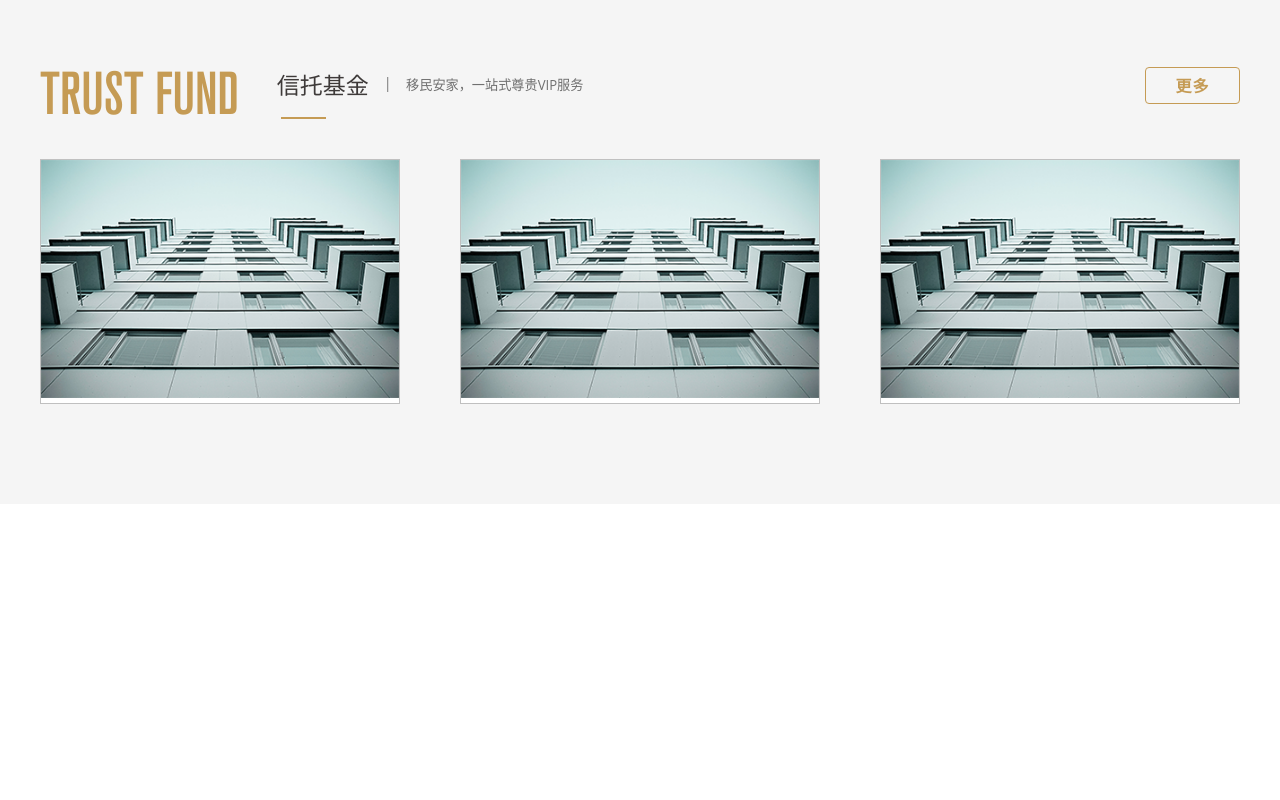
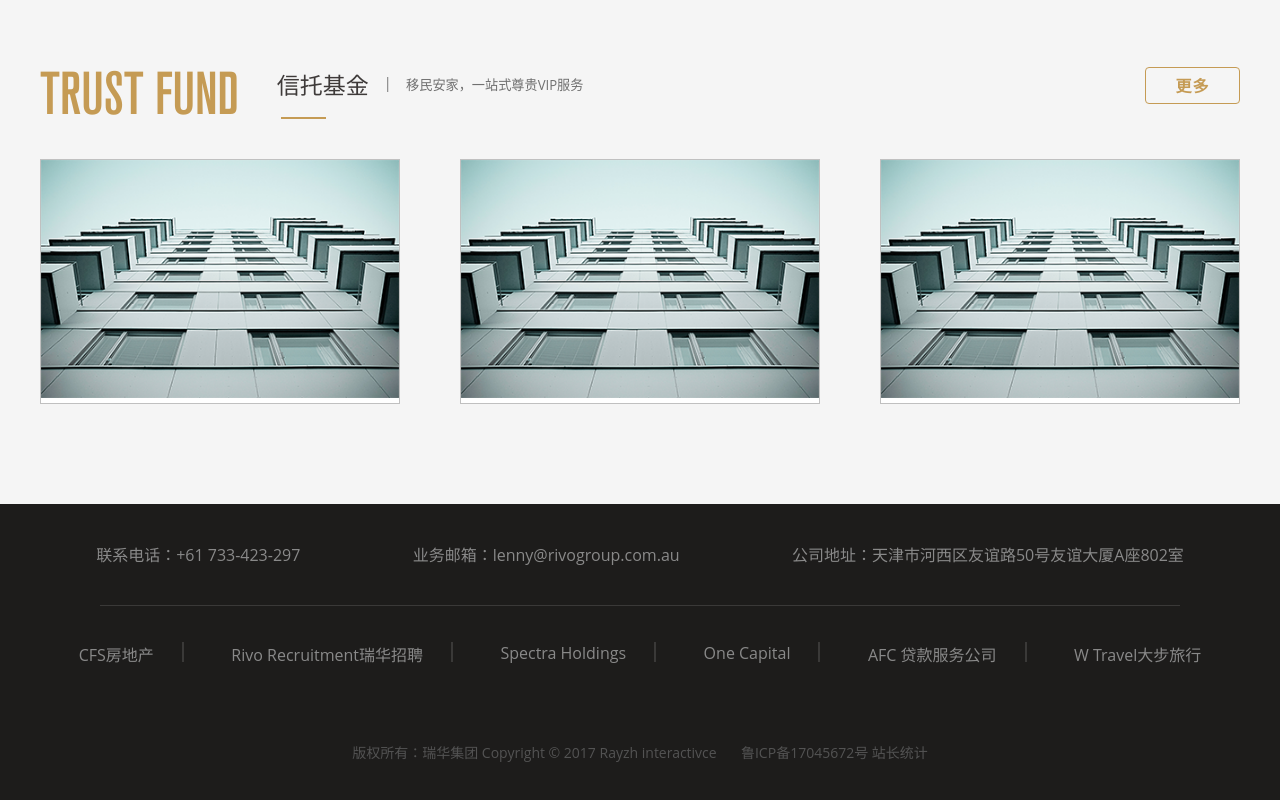
Before and after one commit to sushoucanyuan/ruihua-website, a Vue app: page /#/home in a window 1280 px wide. Shown: the part 2932-3732 px from the top of the page. Before the commit the page ends 3436 px from the top, so only its background shows below. Built offline with nearby package versions, Linux system fonts and the light colour scheme.

Commit message:
完成footer

```diff
--- /dev/null
+++ b/src/views/index-footer.vue
@@ -0,0 +1,113 @@
+<template>
+  <footer>
+    <div class="container">
+      <div class="contacts">
+        <span v-for="item in contacts" :key="item">{{item}}</span>
+      </div>
+      <div class="comnpanion">
+        <nav class="links">
+          <router-link class="link" :to="{}">CFS房地产</router-link>
+          <router-link class="link" :to="{}">Rivo Recruitment瑞华招聘</router-link>
+          <router-link class="link" :to="{}">Spectra Holdings</router-link>
+          <router-link class="link" :to="{}">One Capital</router-link>
+          <router-link class="link" :to="{}">AFC 贷款服务公司</router-link>
+          <router-link class="link" :to="{}">W Travel大步旅行</router-link>
+        </nav>
+      </div>
+      <div class="copyright">
+        <span>版权所有：瑞华集团 Copyright © 2017 Rayzh interactivce</span>
+        <span>鲁ICP备17045672号 站长统计</span>
+      </div>
+    </div>
+  </footer>
+</template>
+
+<script type="text/ecmascript-6">
+  export default {
+    data() {
+      return {
+        contacts: [
+          "联系电话：+61 733-423-297",
+          "业务邮箱：lenny@rivogroup.com.au",
+          "公司地址：天津市河西区友谊路50号友谊大厦A座802室"
+        ]
+      }
+
+    },
+    components: {
+
+    }
+  }
+
+</script>
+
+<style scoped lang="postcss">
+  @import "../assets/css/var.css";
+
+  footer {
+    background-color: var(--color-background);
+    & > .container {
+      display: flex;
+      align-items: center;
+      box-sizing: border-box;
+      height: 300px;
+      width: 100%;
+      max-width: 1500px;
+      padding: 0 var(--index-padding) 4px;
+      flex-wrap: wrap;
+      margin: 0 auto;
+      & > .contacts {
+        position: relative;
+        width: 100%;
+        margin: 0 auto;
+        color: #898989;
+        font-size: 16px;
+        display: flex;
+        justify-content: space-around;
+        &::after {
+          content: " ";
+          position: absolute;
+          width: 90%;
+          height: 1px;
+          bottom: -40px;
+          left: 5%;
+          background-color: #3a3938;
+        }
+      }
+      & > .comnpanion {
+        width: 100%;
+        margin: 0 auto;
+        & > .links {
+          display: flex;
+          justify-content: space-around;
+          width: 100%;
+          & .link {
+            color: #898989;
+            font-size: 16px;
+            text-decoration: none;
+            position: relative;
+            &:not(:last-child)::after {
+              content: " ";
+              position: absolute;
+              width: 2px;
+              height: 20px;
+              right: -30px;
+              background-color: #3a3938;
+            }
+            &.router-link-active {
+              color: #898989;
+            }
+          }
+        }
+      }
+      & > .copyright {
+        width: 50%;
+        margin: 0 auto;
+        display: flex;
+        justify-content: space-around;
+        color: #535353;
+        font-size: 14px;
+      }
+    }
+  }
+</style>
--- a/src/views/index.vue
+++ b/src/views/index.vue
@@ -7,17 +7,19 @@
         <router-view/>
       </keep-alive>
     </main>
+    <index-footer></index-footer>
   </div>
 </template>
 
 <script>
   import sideTool from '@/views/side-tool.vue'
   import indexHeader from '@/views/index-header.vue'
-
+  import indexFooter from '@/views/index-footer.vue'
   export default {
     components: {
       sideTool,
-      indexHeader
+      indexHeader,
+      indexFooter
     }
   }
 </script>
--- a/src/views/tourStudy-detail.vue
+++ b/src/views/tourStudy-detail.vue
@@ -177,11 +177,11 @@
         }
       }
     }
-    .footer{
+    .footer {
+      width: 100%;
+      & > img {
         width: 100%;
-        &>img {
-            width: 100%;
-            height: 200px;
-        }
+        height: 200px;
+      }
     }
 </style>
```
